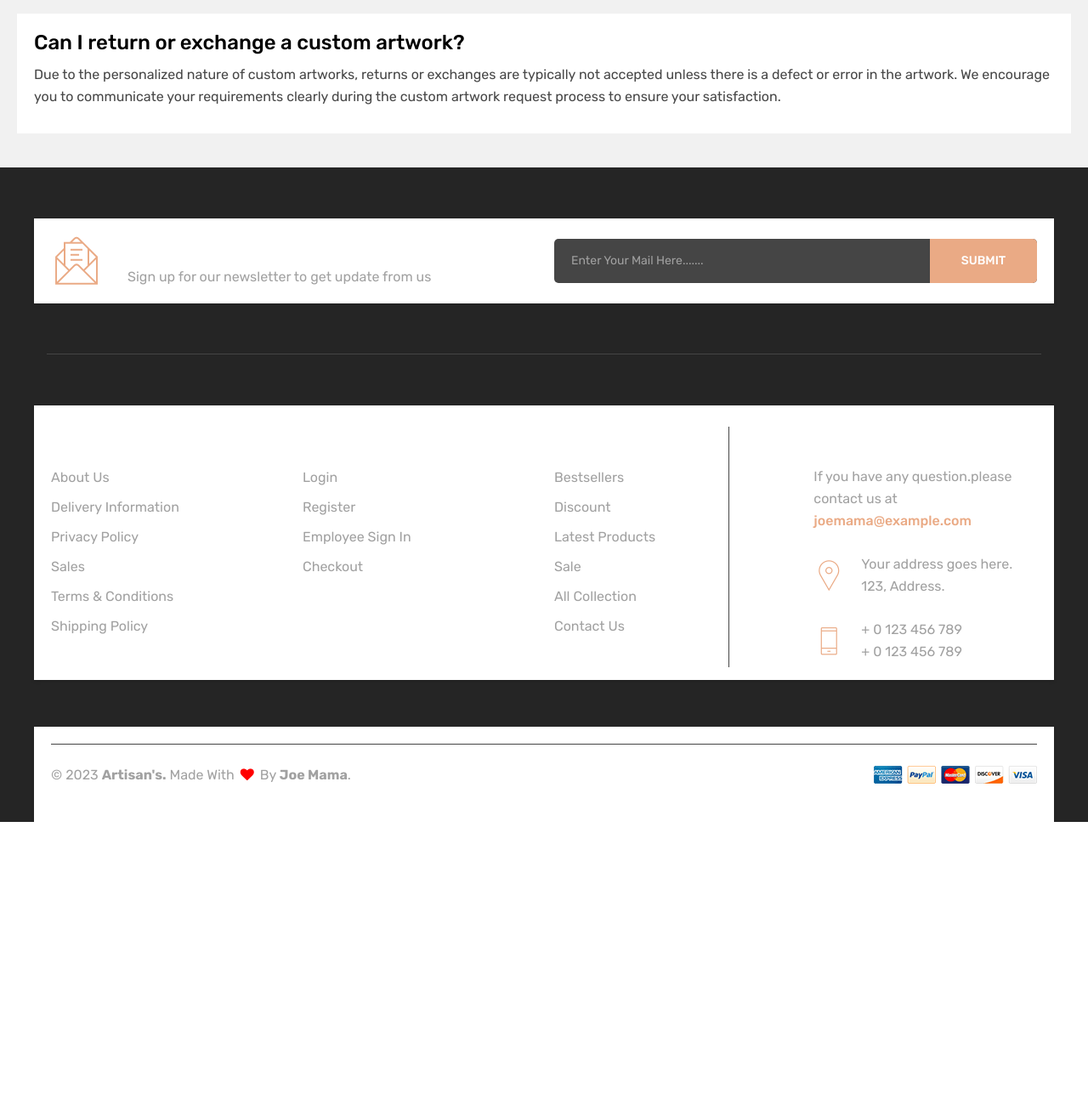
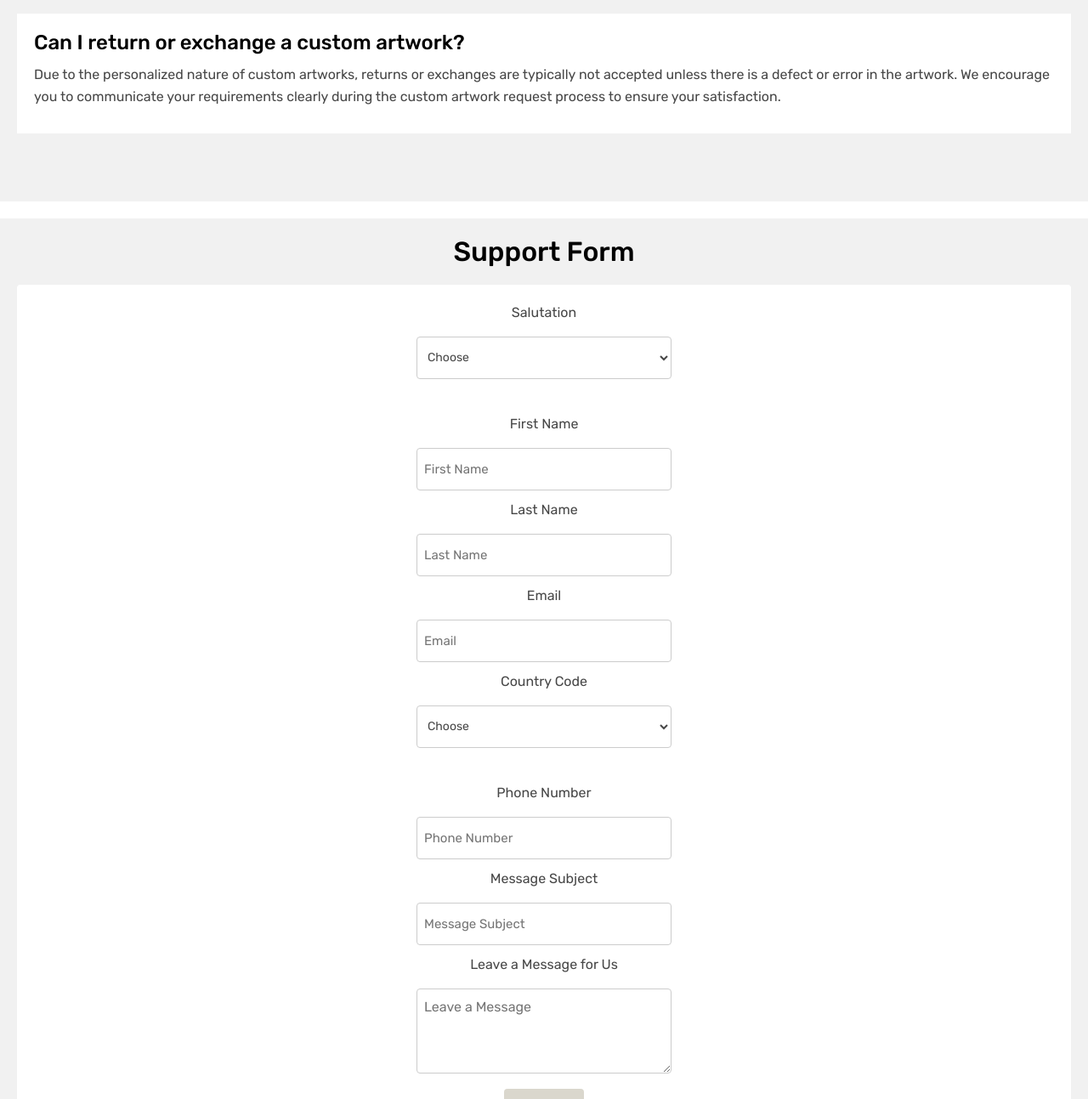
Before and after one commit to Damian1255/Artisans, a Flask app: page /customer-support in a window 1280 px wide. Shown: the part 5207-6500 px from the top of the page at 85% size. Before the commit the page ends 6174 px from the top, so only its background shows below. Run offline with Flask 3, Linux system fonts and the light colour scheme; some libraries are stand-ins or nearby versions.

Commit message:
customer support latest updates (5 jul 10am)

```diff
--- a/templates/artisan/customer-support.html
+++ b/templates/artisan/customer-support.html
@@ -280,5 +280,143 @@
     </div>
 </body>
 
+<div class="white-space"></div> <!-- Add a div for whitespace -->
+
+<div class="support-form-container"> <!-- Add a container for the Support Form section -->
+    <h2 class="support-form-heading">Support Form</h2>
+    <div class="support-form-content">
+        <div class="form-container">
+            <form id="support-form" action="" method="POST">
+                <div class="form-field">
+                    <label for="salutation">Salutation</label>
+                    <select id="salutation" name="salutation" required>
+                        <option value="">Choose</option>
+                        <option value="Mr">Mr</option>
+                        <option value="Mrs">Mrs</option>
+                        <option value="Ms">Ms</option>
+                        <option value="Dr">Dr</option>
+                    </select>
+                </div>
+                <div class="form-field">
+                    <label for="first-name">First Name</label>
+                    <input type="text" id="first-name" name="first-name" placeholder="First Name" required>
+                </div>
+                <div class="form-field">
+                    <label for="last-name">Last Name</label>
+                    <input type="text" id="last-name" name="last-name" placeholder="Last Name" required>
+                </div>
+                <div class="form-field">
+                    <label for="email">Email</label>
+                    <input type="email" id="email" name="email" placeholder="Email" required>
+                </div>
+                <div class="form-field">
+                    <label for="country-code">Country Code</label>
+                    <select id="country-code" name="country-code" required>
+                        <option value="">Choose</option>
+                        <option value="+1">+1 (USA)</option>
+                        <option value="+44">+44 (UK)</option>
+                        <option value="+61">+61 (Australia)</option>
+                        <!-- Add more country codes as needed -->
+                    </select>
+                </div>
+                <div class="form-field">
+                    <label for="phone-number">Phone Number</label>
+                    <input type="tel" id="phone-number" name="phone-number" placeholder="Phone Number" required>
+                </div>
+                <div class="form-field">
+                    <label for="message-subject">Message Subject</label>
+                    <input type="text" id="message-subject" name="message-subject" placeholder="Message Subject" required>
+                </div>
+                <div class="form-field">
+                    <label for="leave-message">Leave a Message for Us</label>
+                    <textarea id="leave-message" name="leave-message" placeholder="Leave a Message" rows="4" required></textarea>
+                </div>
+                <div class="form-field">
+                    <button type="submit">Submit</button>
+                </div>
+            </form>
+            <div class="submission-acknowledgment">
+                <p>Thank you for your message!</p>
+                <p>We will get in touch with you within 3-5 business days.</p>
+            </div>
+        </div>
+    </div>
+</div>
+
+<style>
+    .white-space {
+        height: 40px; /* Adjust the height as desired */
+        background-color: #f1f1f1;
+    }
+
+    .support-form-container {
+        background-color: #f1f1f1;
+        margin-top: 20px;
+        padding: 20px;
+    }
+
+    .support-form-heading {
+        text-align: center;
+    }
+
+    .support-form-content {
+        margin-top: 20px;
+    }
+
+    #support-form {
+        display: flex;
+        flex-direction: column;
+        align-items: center;
+    }
+
+    .form-field {
+        width: 300px;
+        margin-bottom: 10px;
+        text-align: center;
+    }
+
+    .form-field label {
+        display: block;
+    }
+
+    .form-field input,
+    .form-field select,
+    .form-field textarea {
+        width: 100%;
+        padding: 8px;
+        border: 1px solid #ccc;
+        border-radius: 4px;
+    }
+
+    .form-field textarea {
+        height: 100px;
+    }
+
+    .form-field button {
+        padding: 8px 20px;
+        background-color: #dad7cd;
+        color: white;
+        border: none;
+        border-radius: 4px;
+        cursor: pointer;
+    }
+
+    .form-field button:hover {
+        background-color: #45a049;
+    }
+
+    .form-container {
+        background-color: white;
+        padding: 20px;
+        border-radius: 4px;
+    }
+
+    .submission-acknowledgment {
+        margin-top: 20px;
+        font-style: italic;
+    }
+</style>
+
+
 
 {% endblock %}
```
